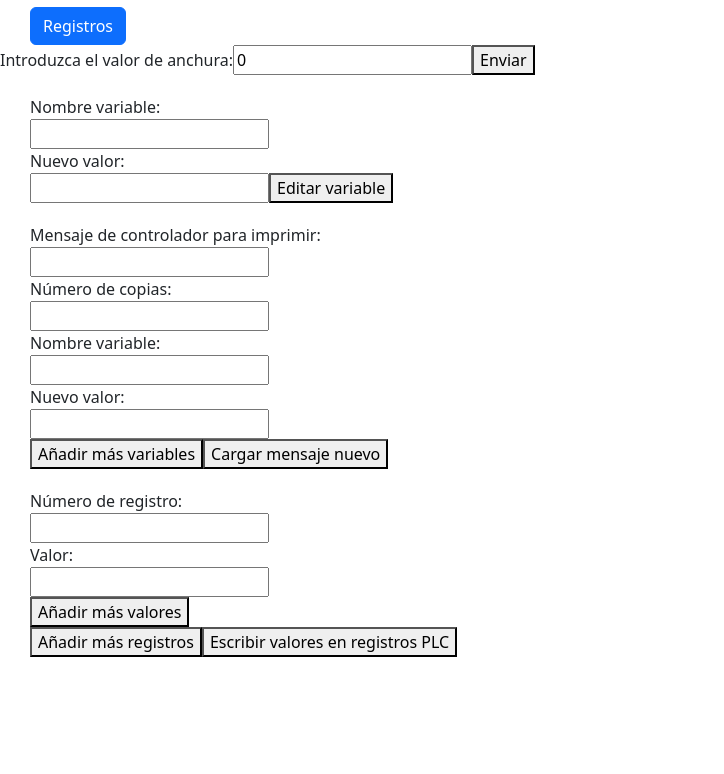
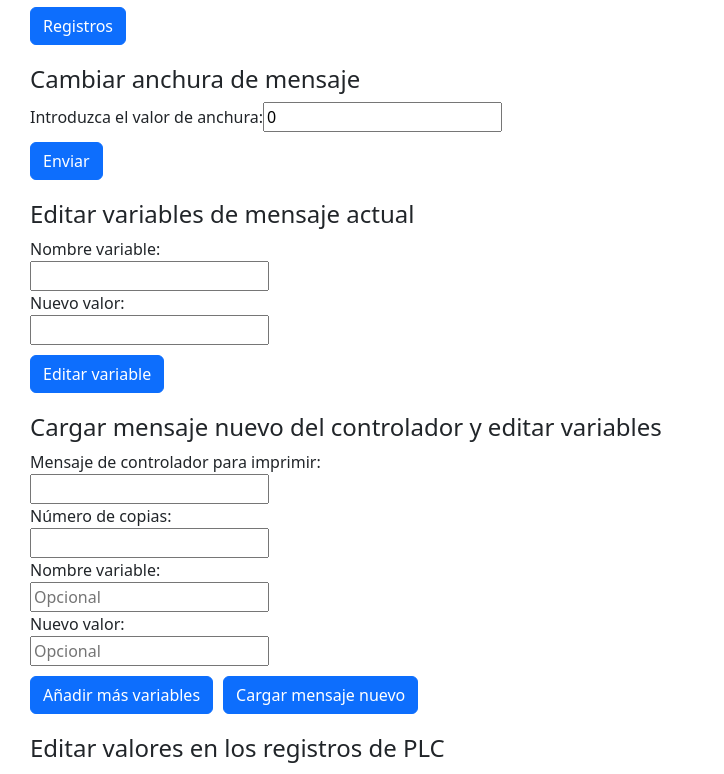
Before and after one commit to carolmt/web_api, an Angular app: page /generalMode in a window 1280 px wide. Shown: the part 1080-1854 px from the top of the page, without its empty margins (0-724 px from the left). Before the commit the page ends 1737 px from the top, so only its background shows below. Built offline with nearby package versions, Linux system fonts and the light colour scheme.

Commit message:
retoques y arreglo de metodo width

```diff
--- a/src/app/Components/general-mode/general-mode.component.css
+++ b/src/app/Components/general-mode/general-mode.component.css
@@ -4,6 +4,7 @@
 }
     .btn-primary {
         margin-top: 10px;
+        margin-right: 10px;
     }
  .btn-danger {
     margin-top: 10px;
--- a/src/app/Components/general-mode/general-mode.component.html
+++ b/src/app/Components/general-mode/general-mode.component.html
@@ -153,7 +153,7 @@
       />
     </div>
     <div>
-      <button (click)="alternarOpcion('listImg')" type="button" class="btn btn-primary">Registros</button>
+      <button (click)="alternarOpcion('plc')" type="button" class="btn btn-primary">Registros</button>
       @if(optionStates.get('plc')) {
       @for(plcData of plcOk ; track $index) {
       <p>Log: {{ plcData.reg }}</p>
@@ -170,11 +170,18 @@
   </form>
 </div>
 
+<div  class="margenes_opciones">
+  <h4>Cambiar anchura de mensaje</h4>
 <label for="width">Introduzca el valor de anchura: </label>
 <input type="text" id="width" [(ngModel)]="userWidth">
-<button (click)="changeWidthCurrentMsg()">Enviar</button>
+<div>
+<button (click)="changeWidthCurrentMsg()" type="button" class="btn btn-primary">Enviar</button>
+  <p>{{ msgWidth }}</p>
+</div>
+</div>
 
 <div  class="margenes_opciones">
+  <h4>Editar variables de mensaje actual</h4>
   <form [formGroup]="variableForm" (ngSubmit)="editCurrentVariable()">
     <label for="name">Nombre variable: </label>
     <div>
@@ -184,14 +191,16 @@
     <label for="value">Nuevo valor: </label>
   </div>
   <input type="text" formControlName="value">
-
-    <button type="submit">Editar variable</button>
+<div>
+    <button type="submit"  class="btn btn-primary">Editar variable</button>
+  </div>
   </form>
   {{msgEdit}}
 </div>
 
 
 <div  class="margenes_opciones">
+  <h4>Cargar mensaje nuevo del controlador y editar variables</h4>
   <form [formGroup]="variableForm" (ngSubmit)="chargeNewMsgNewVariables()">
     <label for="file">Mensaje de controlador para imprimir: </label>
     <div>
@@ -207,23 +216,24 @@
       <div *ngFor="let variable of vars.controls; index as i" [formGroupName]="i">
         <label for="name">Nombre variable: </label>
         <div>
-          <input type="text" formControlName="name">
+          <input type="text" formControlName="name" placeholder="Opcional">
         </div>
         <div>
           <label for="value">Nuevo valor: </label>
         </div>
-        <input type="text" formControlName="value">
+        <input type="text" formControlName="value" placeholder="Opcional">
       </div>
     </div>
 
-    <button type="button" (click)="addVariable()">Añadir más variables</button>
+    <button type="button" class="btn btn-primary" (click)="addVariable()">Añadir más variables</button>
 
-    <button type="submit">Cargar mensaje nuevo</button>
+    <button type="submit" class="btn btn-primary">Cargar mensaje nuevo</button>
   </form>
 </div>
 
 
 <div  class="margenes_opciones">
+  <h4>Editar valores en los registros de PLC</h4>
   <form [formGroup]="plcRegistersForm" (ngSubmit)="writeValuesListInPlcRegisters()">
     <div formArrayName="listPlcs">
       <div *ngFor="let plcControl of listPlcs.controls; index as i" [formGroupName]="i">
@@ -241,13 +251,13 @@
           </div>
         </div>
 
-        <button type="button" (click)="addValue(getPlcControlAsFormGroup(plcControl))">Añadir más valores</button>
+        <button type="button" class="btn btn-primary" (click)="addValue(getPlcControlAsFormGroup(plcControl))">Añadir más valores</button>
       </div>
     </div>
 
-    <button type="button" (click)="addRegister()">Añadir más registros</button>
+    <button class="btn btn-primary"  type="button" (click)="addRegister()">Añadir más registros</button>
 
-    <button type="submit">Escribir valores en registros PLC</button>
+    <button type="submit" class="btn btn-primary" >Escribir valores en registros PLC</button>
     {{mssgPlc}}
   </form>
 </div>
--- a/src/app/Components/general-mode/general-mode.component.ts
+++ b/src/app/Components/general-mode/general-mode.component.ts
@@ -182,7 +182,6 @@ export class GeneralModeComponent implements OnInit{
       case 'plc':
         this.logsFromPlc();
         break;
-
       default:
         break;
     }
@@ -376,8 +375,8 @@ listImgFromCtrl() {
 
 //metodos PUT
 
-changeWidthCurrentMsg(): void {//no va bien
-  let codeStatus: number;
+changeWidthCurrentMsg(): void {
+  let codeStatus = '';
   const widthVariable: PostProps = ({
     refresh: true,
     props: [{
@@ -387,15 +386,16 @@ changeWidthCurrentMsg(): void {//no va bien
   });
 
   this.requestService.putUpdatePropierties(widthVariable).subscribe({
+    next: (res) => {
+        this.msgWidth = 'Ancho de mensaje cambiado correctamente.';
+    },
   error: (err) => {
     console.log(err);
-    this.msgWidth = 'El sistema no está encendido.';
+      this.msgWidth = 'El sistema está apagado.';
   }
   });
   this.variableForm.reset();
 }
-
-
 
   editCurrentVariable(): void {
     let codeStatus: number;
--- a/src/app/Services/Request/request.service.ts
+++ b/src/app/Services/Request/request.service.ts
@@ -91,11 +91,11 @@ export class RequestService {
   /*metodos PUT*/
 
 //Cambio de las propiedades del mensaje actual
-  putUpdatePropierties(propierty: PostProps) { //no va  y solo permite width de momento.
+  putUpdatePropierties(propierty: PostProps) { //solo funciona con width de momento.
     const headers = new HttpHeaders({
       'Content-Type': 'application/json; charset=UTF-8',
     });
-    return this.httpClient.put(URL_BASE + '/api/layout', propierty, { headers }).pipe(res => res);
+    return this.httpClient.put(URL_BASE + '/layout', propierty, { headers }).pipe(res => res);
   }
 
   //Cambio de los valores de algunas de las variables del mensaje actual
--- a/src/app/app.component.css
+++ b/src/app/app.component.css
@@ -0,0 +1,3 @@
+body {
+    margin-bottom: 100px
+ }
```
Also changed, not shown: src/assets/icons/configuraciones.png (added).
